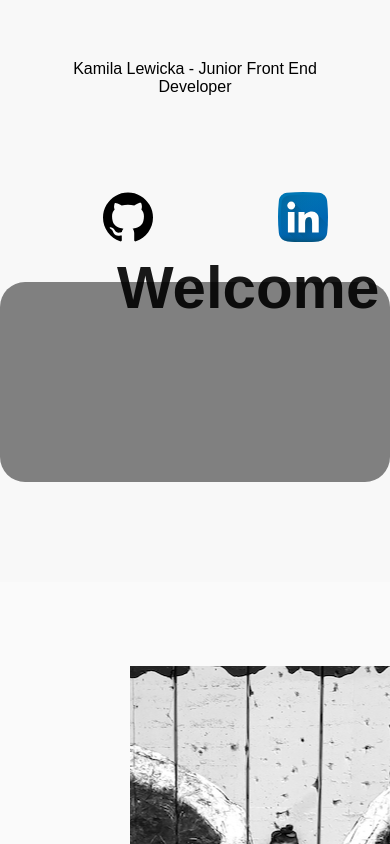
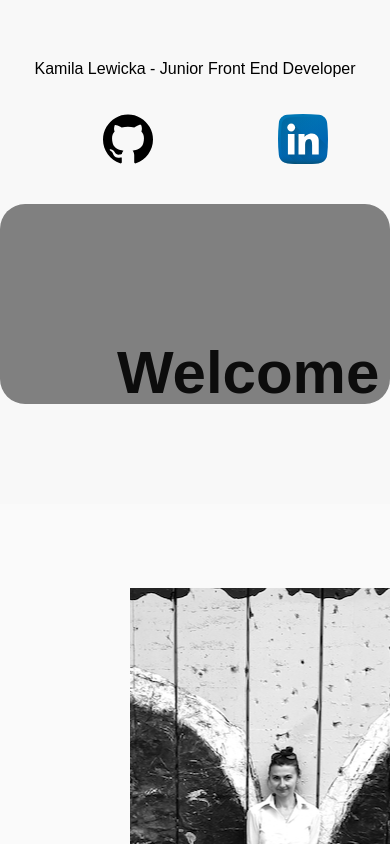
Before and after one commit to kamilalew/portfolio, a React (Create React App) app: page / in a window 390 px wide. Shown: the top 844 px of the page. Built offline with nearby package versions, Linux system fonts and the light colour scheme; a web font is replaced by a local one.

Commit message:
Fix to header mobile look

```diff
--- a/src/Header/Header.css
+++ b/src/Header/Header.css
@@ -9,7 +9,7 @@
   }
 
   .Header-name {
-    padding: 60px;
+    padding-top: 60px;
   }
 
   .Technology_logo {
--- a/src/Welcome/Welcome.css
+++ b/src/Welcome/Welcome.css
@@ -1,6 +1,6 @@
 .Welcome-message {
     position: absolute;
-    top: 30%;
+    top: 40%;
     left: 30%;
     font-weight: 800;
     font-size: 60px;
```
